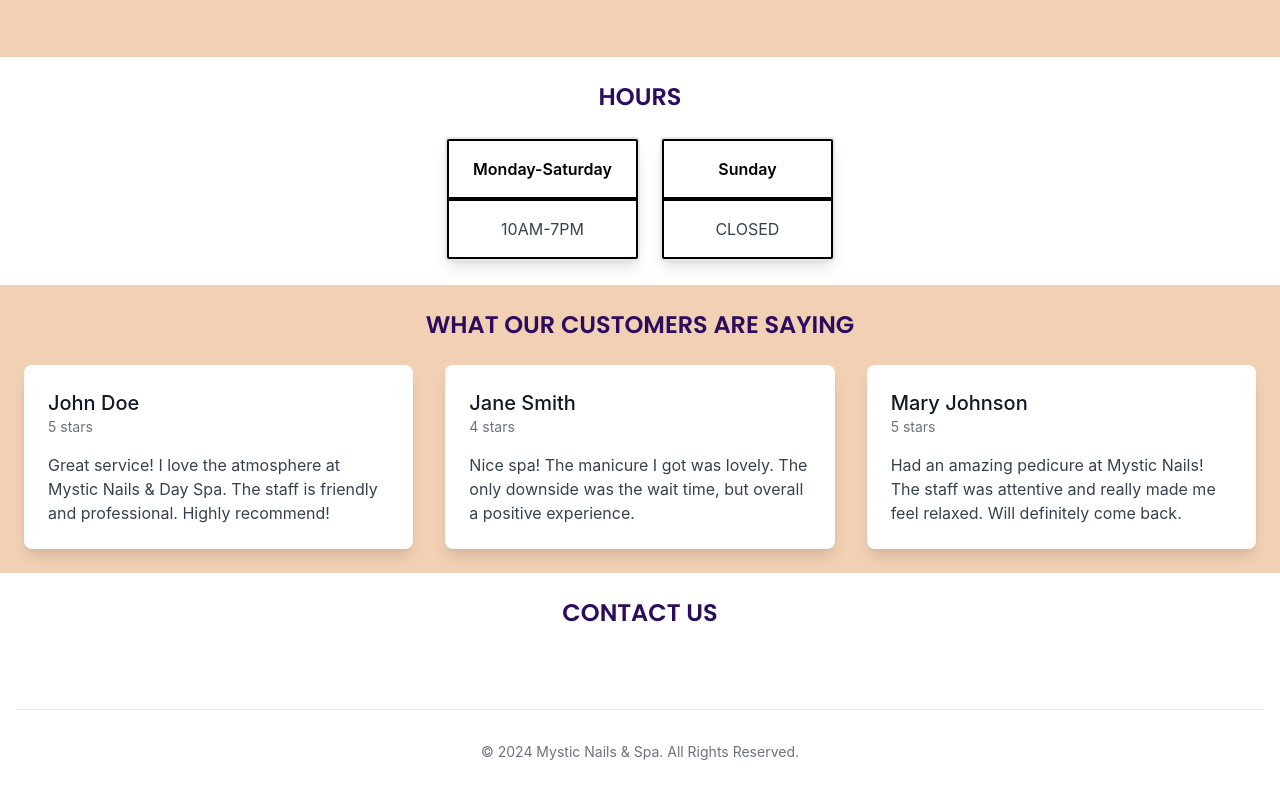
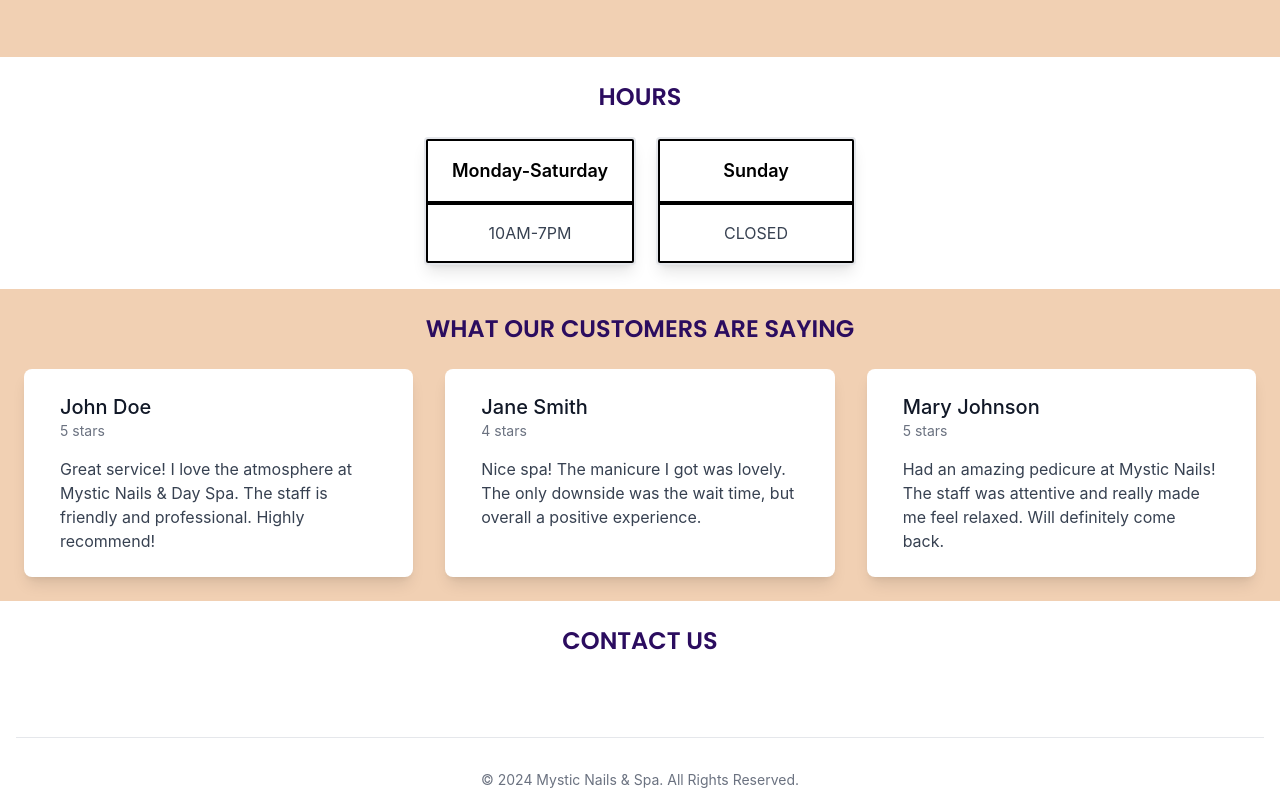
Before and after one commit to nguyenmichelle/mystic-nails, a Nuxt app: page / in a window 1280 px wide. Shown: the part 1620-2426 px from the top of the page. Before the commit the page ends 2398 px from the top, so only its background shows below. Built offline with nearby package versions, Linux system fonts and the light colour scheme.

Commit message:
Updating reviews and hours styling

```diff
--- a/components/card.vue
+++ b/components/card.vue
@@ -1,5 +1,5 @@
 <template>
-  <div class="max-w-sm rounded overflow-hidden shadow-lg bg-white border-solid border-2 border-gray-200 min-w-[175px] text-center">
+  <div class="max-w-sm rounded overflow-hidden shadow-lg bg-white border-solid border-2 border-gray-200 min-w-[175px] md:min-w-[200px] text-center">
     <!-- Card Header -->
     <div class="border-solid border-2 border-black px-6 py-4">
       <h2 class="font-semibold text-l">{{ title }}</h2>
--- a/components/sections/hours.vue
+++ b/components/sections/hours.vue
@@ -1,7 +1,7 @@
 <template>
   <div>
     <Section :isOdd="false" title="HOURS" id="hours">
-      <div class="flex flex-1 justify-center space-x-5">
+      <div class="flex flex-1 justify-center space-x-5 md:text-lg">
         <Card title="Monday-Saturday" content="10AM-7PM"></Card>
         <Card title="Sunday" content="CLOSED"></Card>
       </div>
--- a/components/sections/reviews.vue
+++ b/components/sections/reviews.vue
@@ -4,7 +4,7 @@
       <div class="max-w-7xl mx-auto px-3 sm:px-6">
         <div class="grid grid-cols-1 md:grid-cols-2 lg:grid-cols-3 gap-8">
           <div v-for="review in reviews" :key="review.id" class="bg-white shadow-lg rounded-lg overflow-hidden">
-            <div class="p-6">
+            <div class="mx-3 p-6">
               <div class="flex items-center space-x-4">
                 <div>
                   <h3 class="text-xl font-medium text-gray-900">{{ review.name }}</h3>
```
